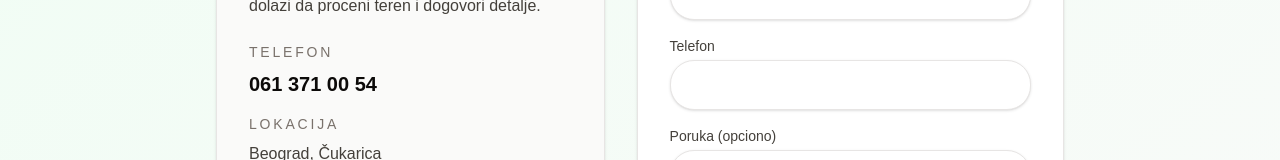
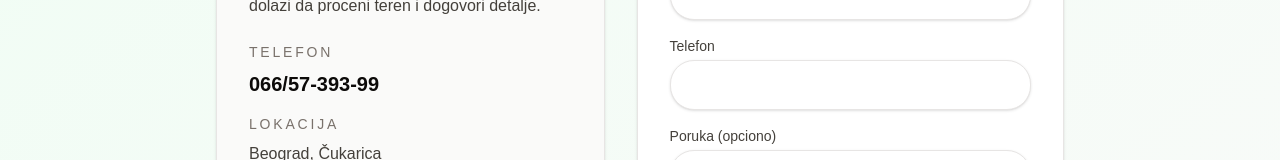
Before and after one commit to ZdravkoRistic/szgarden, a Next.js app: page /kontakt in a window 1280 px wide. Shown: the part 308-468 px from the top of the page. Built offline with nearby package versions, Linux system fonts and the light colour scheme.

Commit message:
Update page.tsx

```diff
--- a/app/kontakt/page.tsx
+++ b/app/kontakt/page.tsx
@@ -4,7 +4,7 @@ import ContactForm from "../components/ContactForm";
 
 export const metadata = {
   title: "Kontakt — ZS GARDEN | Rezervacija i procena terena",
-  description: "Kontaktirajte ZS GARDEN za brzu procenu terena i rezervaciju usluga. Dostupni smo na 061 371 00 54 ili popunite formu za kontakt. Minimalna procena: 1500 RSD.",
+  description: "Kontaktirajte ZS GARDEN za brzu procenu terena i rezervaciju usluga. Dostupni smo na 066/57-393-99 ili popunite formu za kontakt. Minimalna procena: 1500 RSD.",
   keywords: "kontakt, rezervacija, procena terena, kosenje trave, čukarica beograd",
   canonical: "https://zsgarden.org/kontakt"
 };
@@ -42,7 +42,7 @@ export default function KontaktPage() {
             <div className="mt-6 space-y-4 text-stone-700">
               <div>
                 <p className="text-sm uppercase tracking-[0.2em] text-stone-500">Telefon</p>
-                <p className="mt-2 text-xl font-semibold text-stone-950">061 371 00 54</p>
+                <p className="mt-2 text-xl font-semibold text-stone-950">066/57-393-99</p>
               </div>
               <div>
                 <p className="text-sm uppercase tracking-[0.2em] text-stone-500">Lokacija</p>
```
